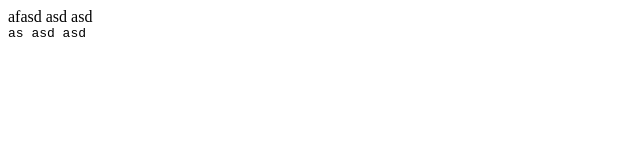
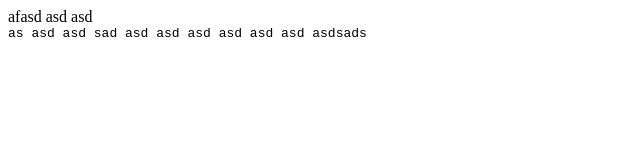
Before and after one commit to waltermolina/proyecto1, a plain HTML site: page index.html in a window 1280 px wide. Shown: the whole page, without its empty margins (0-640 px from the left). Drawn offline with Linux system fonts and the light colour scheme.

Commit message:
cambie algo
sadsa sad asd sd sds

```diff
--- a/index.html
+++ b/index.html
@@ -6,6 +6,14 @@ asd
     <datagrid>
       <datagrid>asd
         asd
+        sad
+        asd
+        asd
+        asd
+        asd
+        asd
+        asd
+        asdsads
       </datagrid>
     </datagrid>
   </aside>
```
